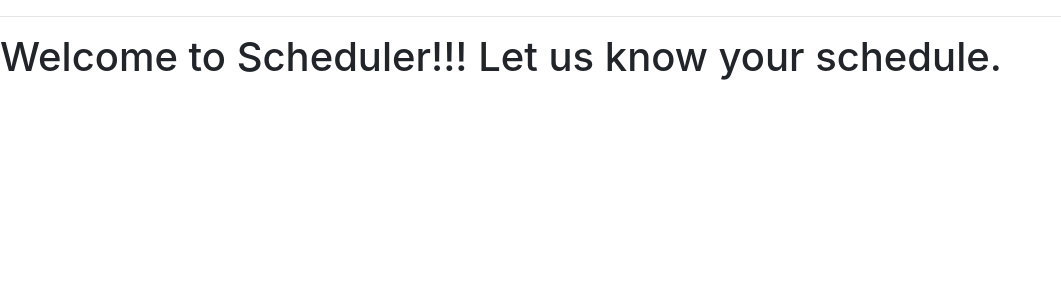
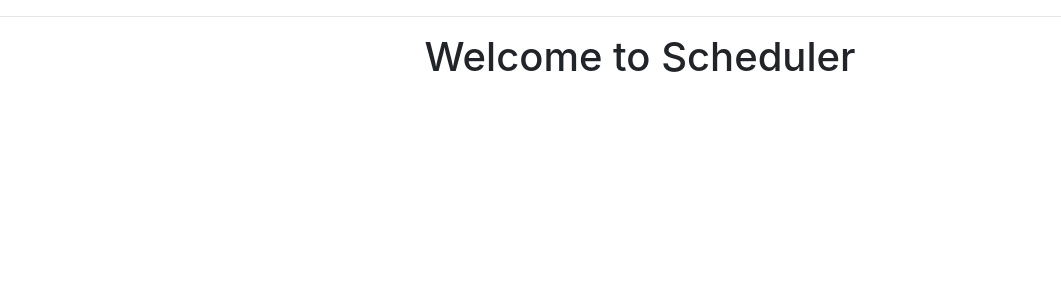
Before and after one commit to RTX-Banana/MyScheduler, a Flask app: page / in a window 1280 px wide. Shown: the part 56-356 px from the top of the page, without its empty margins (0-1061 px from the left). Run offline with Flask 2, Linux system fonts and the light colour scheme; some libraries are stand-ins or nearby versions.

Commit message:
updated home.html

```diff
--- a/app/templates/home.html
+++ b/app/templates/home.html
@@ -2,10 +2,8 @@
 
 {% block content %}
 
-
-
- <h1> Welcome to Scheduler!!! Let us know your schedule. </h1>
-
-
+<div class="row d-flex justify-content-center">
+  <h1> Welcome to Scheduler </h1>
+</div>
 
 {% endblock %}
```
